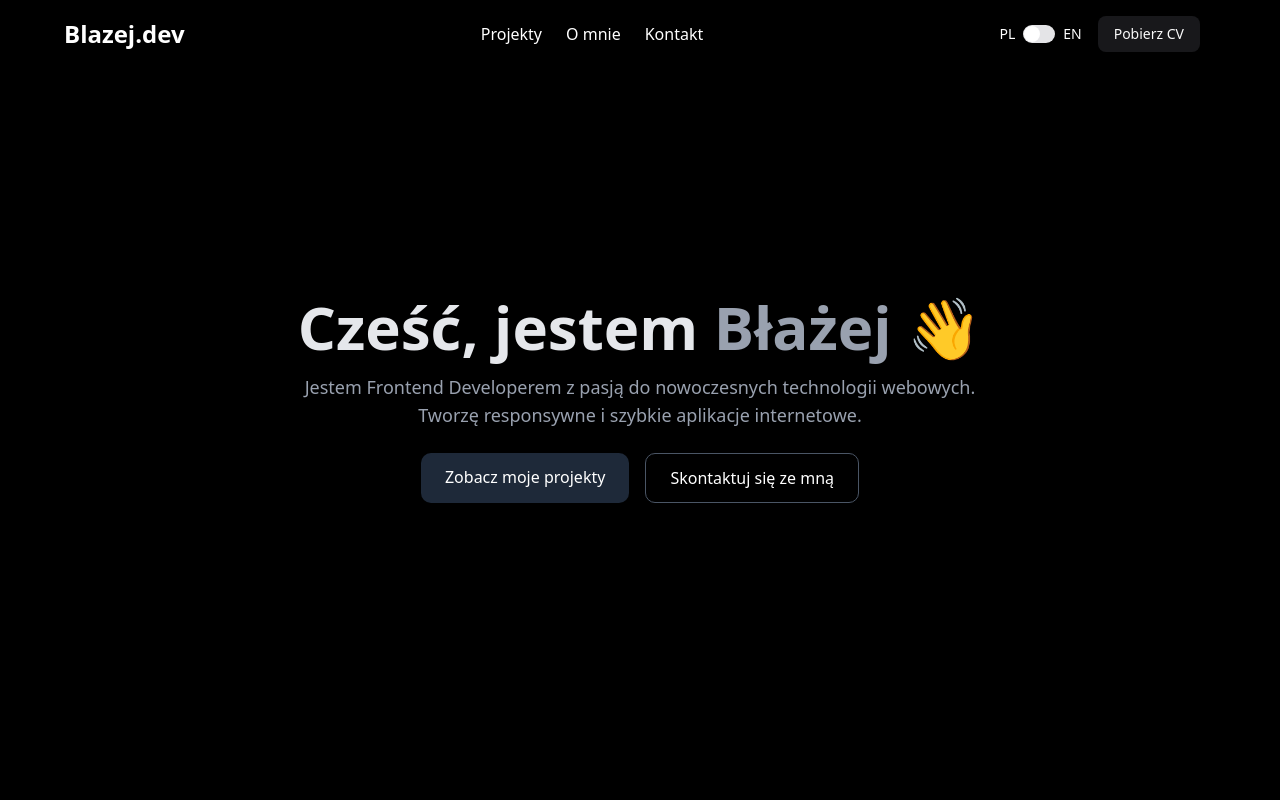
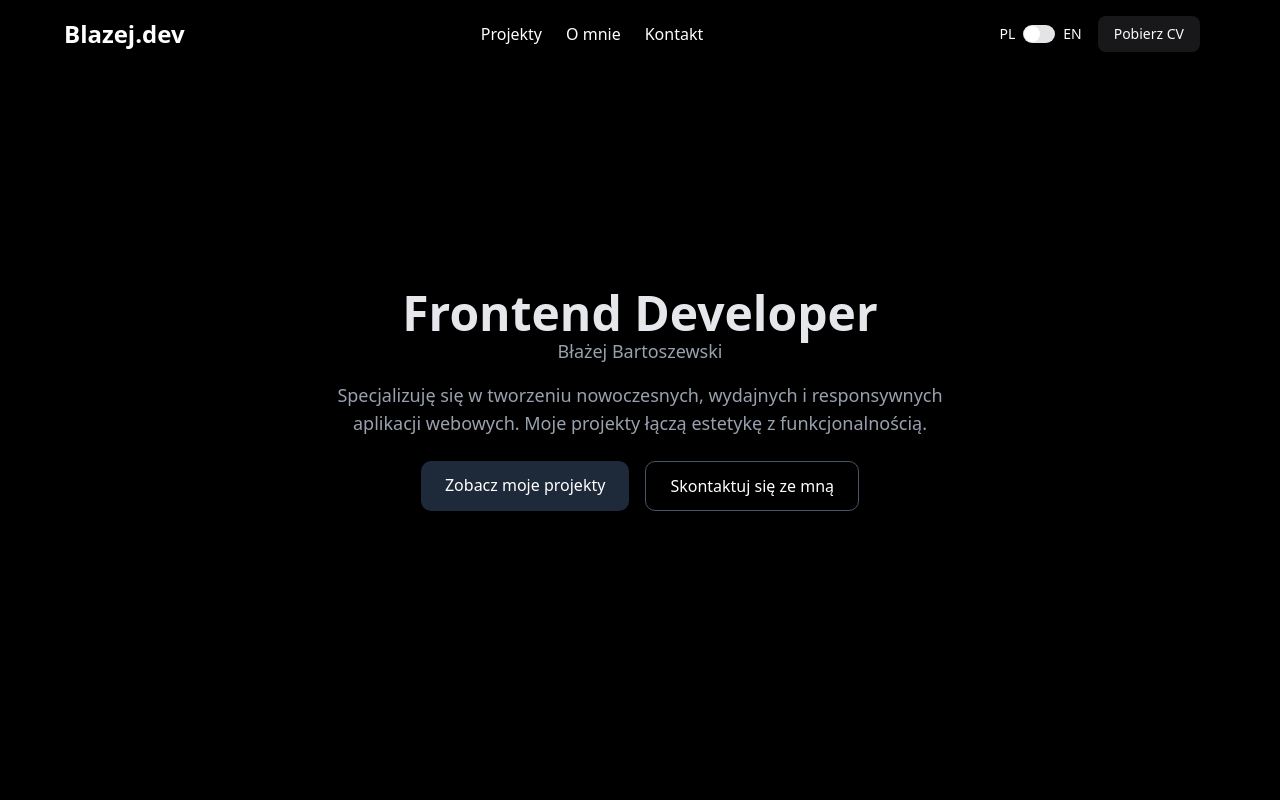
Before and after one commit to Blazej90/blazej-portfolio, a Next.js app: page / in a window 1280 px wide. Shown: the top 800 px of the page. Built offline with nearby package versions, Linux system fonts and the light colour scheme.

Commit message:
feat(home): improve hero section layout and animations

```diff
--- a/src/app/page.tsx
+++ b/src/app/page.tsx
@@ -22,19 +22,29 @@ export default function Home() {
         </Parallax>
 
         <motion.h1
-          initial={{ opacity: 0, y: 50 }}
+          initial={{ opacity: 0, y: 30 }}
           whileInView={{ opacity: 1, y: 0 }}
           transition={{ duration: 1 }}
           viewport={{ amount: 0.3 }}
-          className="relative text-5xl md:text-6xl font-bold text-gray-200"
+          className="relative text-4xl md:text-5xl font-bold text-gray-200"
         >
-          {t.greeting} <span className="text-gray-400">Błażej</span> 👋
+          {t.role}
         </motion.h1>
 
         <motion.p
-          initial={{ opacity: 0, y: 50 }}
+          initial={{ opacity: 0, y: 30 }}
           whileInView={{ opacity: 1, y: 0 }}
-          transition={{ duration: 1, delay: 0.5 }}
+          transition={{ duration: 1, delay: 0.3 }}
+          viewport={{ amount: 0.3 }}
+          className="relative text-lg text-gray-400"
+        >
+          Błażej Bartoszewski
+        </motion.p>
+
+        <motion.p
+          initial={{ opacity: 0, y: 30 }}
+          whileInView={{ opacity: 1, y: 0 }}
+          transition={{ duration: 1, delay: 0.6 }}
           viewport={{ amount: 0.3 }}
           className="relative mt-4 text-lg text-gray-400 max-w-2xl"
         >
--- a/src/locales/page.ts
+++ b/src/locales/page.ts
@@ -1,17 +1,17 @@
 export const pageLocales = {
   pl: {
-    greeting: "Cześć, jestem",
+    role: "Frontend Developer",
     description:
-      "Jestem Frontend Developerem z pasją do nowoczesnych technologii webowych. Tworzę responsywne i szybkie aplikacje internetowe.",
+      "Specjalizuję się w tworzeniu nowoczesnych, wydajnych i responsywnych aplikacji webowych. Moje projekty łączą estetykę z funkcjonalnością.",
     projectsButton: "Zobacz moje projekty",
     contactButton: "Skontaktuj się ze mną",
     loading: "Ładowanie...",
     projectsLoading: "Ładowanie projektów...",
   },
   en: {
-    greeting: "Hi, I'm",
+    role: "Frontend Developer",
     description:
-      "I am a Frontend Developer passionate about modern web technologies. I create responsive and fast web applications.",
+      "I specialize in building modern, high-performance, and responsive web applications. My projects blend aesthetics with functionality.",
     projectsButton: "See my projects",
     contactButton: "Contact me",
     loading: "Loading...",
```
